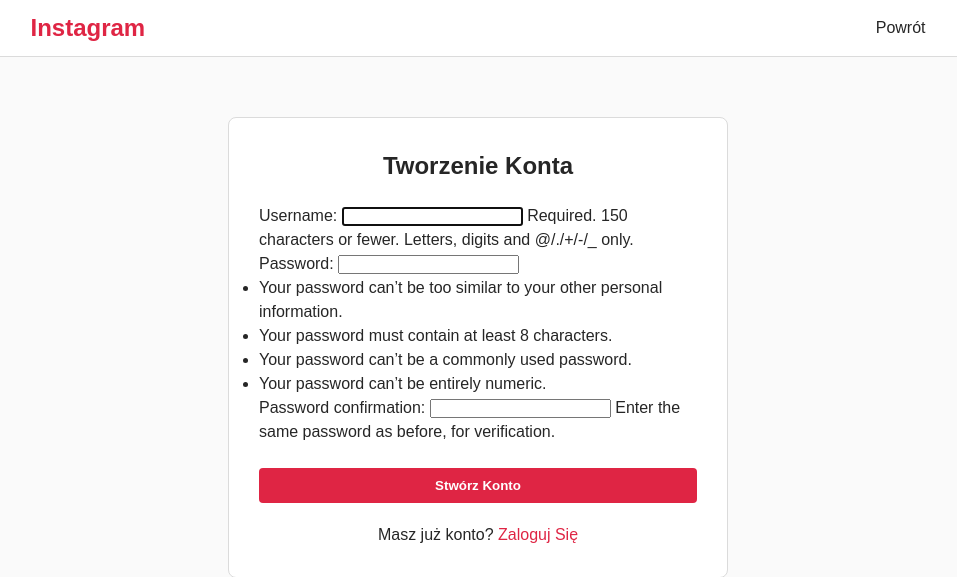
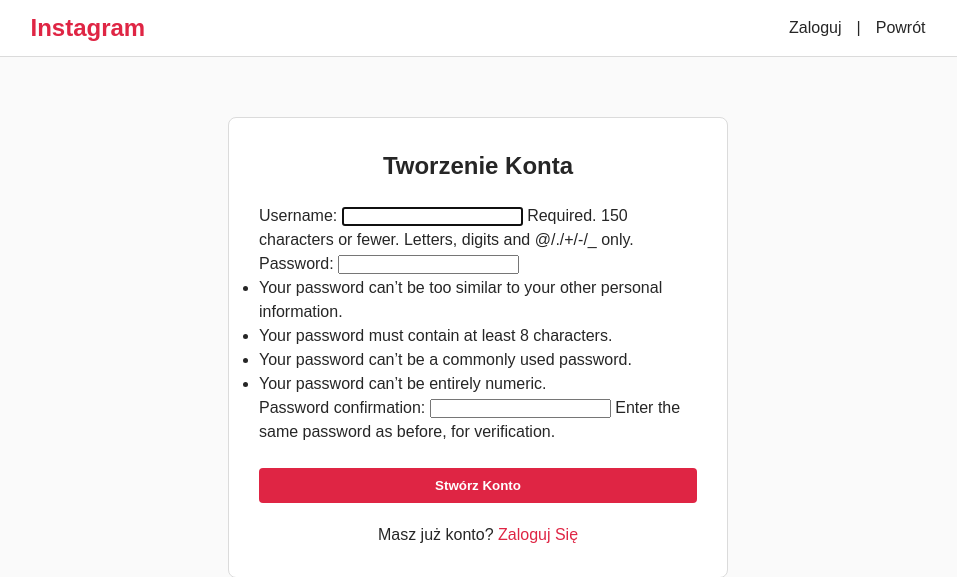
Before and after one commit to JakubPro/django_2, a Django app: page /signup/ in a window 1280 px wide. Shown: the top 577 px of the page, without its empty margins (162-1119 px from the left). Run offline with Django 5.2, Linux system fonts and the light colour scheme.

Commit message:
drobne poprawki w kodzie

```diff
--- a/instagram/posts/templates/posts/loginSite.html
+++ b/instagram/posts/templates/posts/loginSite.html
@@ -11,6 +11,7 @@
     <div class="header-content">
       <a href="{% url 'homeSite' %}" class="logo">Instagram</a>
       <nav class="nav">
+        <a href="{% url 'signupSite' %}" class="nav-link">Stwórz Konto</a>|
         <a href="{% url 'homeSite' %}" class="nav-link">Powrót</a>
       </nav>
     </div>
--- a/instagram/posts/templates/posts/signupSite.html
+++ b/instagram/posts/templates/posts/signupSite.html
@@ -11,6 +11,7 @@
     <div class="header-content">
       <a href="{% url 'homeSite' %}" class="logo">Instagram</a>
       <nav class="nav">
+        <a href="{% url 'loginSite' %}" class="nav-link">Zaloguj</a>|
         <a href="{% url 'homeSite' %}" class="nav-link">Powrót</a>
       </nav>
     </div>
```
Also changed, not shown: instagram/media/posts/test_E9ogGt0.jpg (added), 1 other file.
